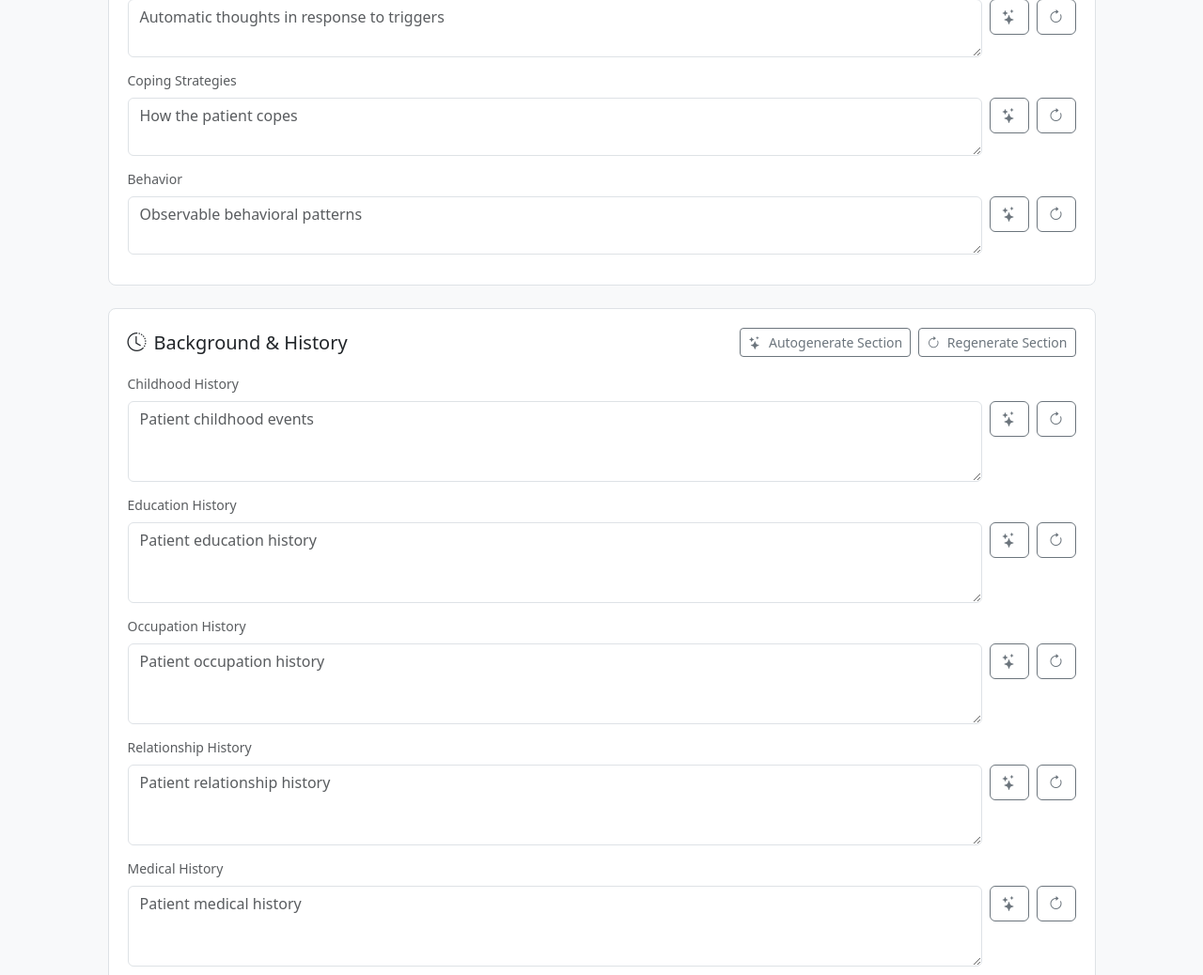
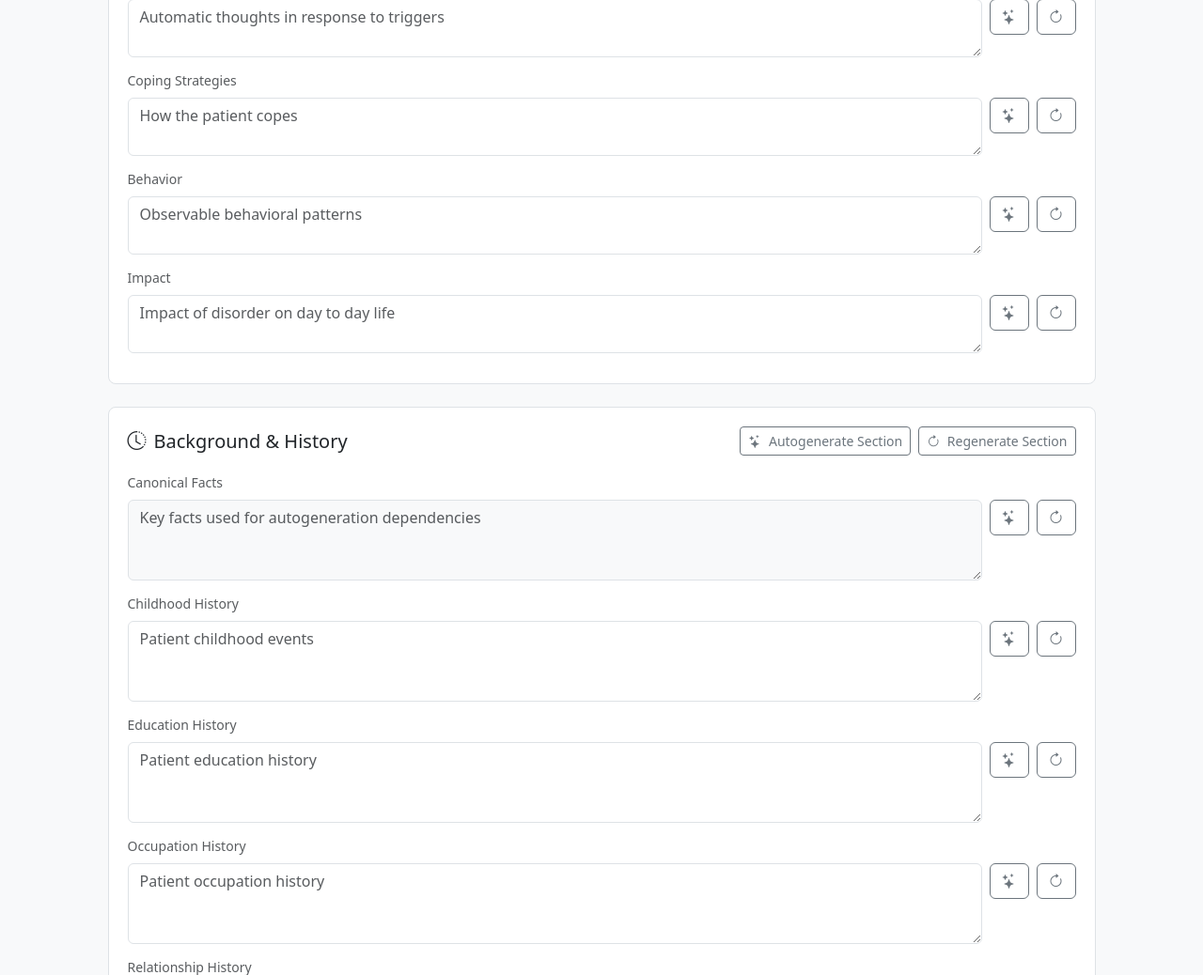
Before and after one commit to akshaj-24/synthetic-patient-v2, a Django app: page /chat/new/ in a window 1280 px wide. Shown: the part 1885-2923 px from the top of the page at 94% size. Run offline with Django 5.2, Linux system fonts and the light colour scheme; the visitor is signed in with stand-in values (Sample User, id 1); data comes from the database, SQL or seed files in the repository.

Commit message:
added impacts and canonical facts fields to patient

```diff
--- a/UI/static/js/scripts.js
+++ b/UI/static/js/scripts.js
@@ -21,23 +21,25 @@ const sectionFields = {
         { id: 'helpless_beliefs',    deps: [] },
         { id: 'unlovable_beliefs',   deps: [] },
         { id: 'worthless_beliefs',   deps: [] },
-        { id: 'intermediate_belief', deps: ['name', 'age', 'ethnicity', 'gender', 'marital_status', 'education', 'occupation', 'disorder', 'type', 'base_emotions', 'helpless_beliefs', 'unlovable_beliefs', 'worthless_beliefs', 'children', 'grandchildren'] },
-        { id: 'trigger',             deps: ['name', 'age', 'ethnicity', 'gender', 'marital_status', 'education', 'occupation', 'disorder', 'type', 'base_emotions', 'helpless_beliefs', 'unlovable_beliefs', 'worthless_beliefs', 'intermediate_belief', 'children', 'grandchildren'] },
-        { id: 'auto_thoughts',       deps: ['name', 'age', 'ethnicity', 'gender', 'marital_status', 'education', 'occupation', 'disorder', 'type', 'base_emotions', 'helpless_beliefs', 'unlovable_beliefs', 'worthless_beliefs', 'intermediate_belief', 'trigger', 'children', 'grandchildren'] },
-        { id: 'intake',              deps: ['name', 'age', 'ethnicity', 'gender', 'marital_status', 'education', 'occupation', 'disorder', 'type', 'base_emotions', 'helpless_beliefs', 'unlovable_beliefs', 'worthless_beliefs', 'intermediate_belief', 'trigger', 'children', 'grandchildren', 'auto_thoughts'] },
-        { id: 'coping_strategies',   deps: ['name', 'age', 'ethnicity', 'gender', 'marital_status', 'education', 'occupation', 'disorder', 'type', 'base_emotions', 'helpless_beliefs', 'unlovable_beliefs', 'worthless_beliefs', 'intermediate_belief', 'trigger', 'intake', 'auto_thoughts', 'children', 'grandchildren'] },
-        { id: 'behavior',            deps: ['name', 'age', 'ethnicity', 'gender', 'marital_status', 'education', 'occupation', 'disorder', 'type', 'base_emotions', 'helpless_beliefs', 'unlovable_beliefs', 'worthless_beliefs', 'intermediate_belief', 'trigger', 'intake', 'auto_thoughts', 'coping_strategies', 'children', 'grandchildren'] },
+        { id: 'intermediate_belief', deps: ['age', 'gender', 'name', 'ethnicity', 'marital_status', 'children', 'grandchildren', 'education', 'occupation', 'disorder', 'type', 'base_emotions', 'helpless_beliefs', 'unlovable_beliefs', 'worthless_beliefs'] },
+        { id: 'trigger',             deps: ['age', 'gender', 'name', 'ethnicity', 'marital_status', 'children', 'grandchildren', 'education', 'occupation', 'disorder', 'type', 'base_emotions', 'helpless_beliefs', 'unlovable_beliefs', 'worthless_beliefs', 'intermediate_belief'] },
+        { id: 'auto_thoughts',       deps: ['age', 'gender', 'name', 'ethnicity', 'marital_status', 'children', 'grandchildren', 'education', 'occupation', 'disorder', 'type', 'base_emotions', 'helpless_beliefs', 'unlovable_beliefs', 'worthless_beliefs', 'intermediate_belief', 'trigger'] },
+        { id: 'coping_strategies',   deps: ['age', 'gender', 'name', 'ethnicity', 'marital_status', 'children', 'grandchildren', 'education', 'occupation', 'disorder', 'type', 'base_emotions', 'helpless_beliefs', 'unlovable_beliefs', 'worthless_beliefs', 'intermediate_belief', 'trigger', 'auto_thoughts'] },
+        { id: 'behavior',            deps: ['age', 'gender', 'name', 'ethnicity', 'marital_status', 'children', 'grandchildren', 'education', 'occupation', 'disorder', 'type', 'base_emotions', 'helpless_beliefs', 'unlovable_beliefs', 'worthless_beliefs', 'intermediate_belief', 'trigger', 'auto_thoughts', 'coping_strategies'] },
+        { id: 'impact',              deps: ['age', 'gender', 'name', 'ethnicity', 'marital_status', 'children', 'grandchildren', 'education', 'occupation', 'disorder', 'type', 'base_emotions', 'helpless_beliefs', 'unlovable_beliefs', 'worthless_beliefs', 'intermediate_belief', 'trigger', 'auto_thoughts', 'coping_strategies', 'behavior'] },
+        { id: 'intake',              deps: ['age', 'gender', 'name', 'ethnicity', 'marital_status', 'children', 'grandchildren', 'education', 'occupation', 'disorder', 'type', 'base_emotions', 'helpless_beliefs', 'unlovable_beliefs', 'worthless_beliefs', 'intermediate_belief', 'trigger', 'auto_thoughts', 'coping_strategies', 'behavior', 'impact'] },
+
     ],
     background: [
-        { id: 'childhood_history',    deps: ['name', 'age', 'ethnicity', 'gender', 'children', 'grandchildren', 'marital_status', 'education', 'occupation', 'disorder', 'type', 'base_emotions', 'helpless_beliefs', 'unlovable_beliefs', 'worthless_beliefs', 'intermediate_belief', 'trigger', 'intake', 'auto_thoughts', 'coping_strategies', 'behavior'] },
-        { id: 'education_history',    deps: ['name', 'age', 'ethnicity', 'gender', 'children', 'grandchildren', 'marital_status', 'education', 'occupation', 'disorder', 'type', 'base_emotions', 'helpless_beliefs', 'unlovable_beliefs', 'worthless_beliefs', 'intermediate_belief', 'trigger', 'intake', 'auto_thoughts', 'coping_strategies', 'behavior', 'childhood_history'] },
-        { id: 'occupation_history',   deps: ['name', 'age', 'ethnicity', 'gender', 'children', 'grandchildren', 'marital_status', 'education', 'occupation', 'disorder', 'type', 'base_emotions', 'helpless_beliefs', 'unlovable_beliefs', 'worthless_beliefs', 'intermediate_belief', 'trigger', 'intake', 'auto_thoughts', 'coping_strategies', 'behavior', 'childhood_history', 'education_history'] },
-        { id: 'relationship_history', deps: ['name', 'age', 'ethnicity', 'gender', 'children', 'grandchildren', 'marital_status', 'education', 'occupation', 'disorder', 'type', 'base_emotions', 'helpless_beliefs', 'unlovable_beliefs', 'worthless_beliefs', 'intermediate_belief', 'trigger', 'intake', 'auto_thoughts', 'coping_strategies', 'behavior', 'childhood_history', 'education_history', 'occupation_history'] },
-        { id: 'medical_history',      deps: ['name', 'age', 'ethnicity', 'gender', 'children', 'grandchildren', 'marital_status', 'education', 'occupation', 'disorder', 'type', 'base_emotions', 'helpless_beliefs', 'unlovable_beliefs', 'worthless_beliefs', 'intermediate_belief', 'trigger', 'intake', 'auto_thoughts', 'coping_strategies', 'behavior', 'childhood_history', 'education_history', 'occupation_history', 'relationship_history'] },
-        { id: 'personal_history',     deps: ['name', 'age', 'ethnicity', 'gender', 'children', 'grandchildren', 'marital_status', 'education', 'occupation', 'disorder', 'type', 'base_emotions', 'helpless_beliefs', 'unlovable_beliefs', 'worthless_beliefs', 'intermediate_belief', 'trigger', 'intake', 'auto_thoughts', 'coping_strategies', 'behavior', 'childhood_history', 'education_history', 'occupation_history', 'relationship_history', 'medical_history'] },
-        { id: 'family_tree',          deps: ['name', 'age', 'ethnicity', 'gender', 'children', 'grandchildren', 'marital_status', 'education', 'occupation', 'disorder', 'type', 'base_emotions', 'helpless_beliefs', 'unlovable_beliefs', 'worthless_beliefs', 'intermediate_belief', 'trigger', 'intake', 'auto_thoughts', 'coping_strategies', 'behavior', 'childhood_history', 'education_history', 'occupation_history', 'relationship_history', 'medical_history', 'personal_history'] },
-        { id: 'timeline',             deps: ['name', 'age', 'ethnicity', 'gender', 'children', 'grandchildren','marital_status', 'education', 'occupation', 'disorder', 'type', 'base_emotions', 'helpless_beliefs', 'unlovable_beliefs', 'worthless_beliefs', 'intermediate_belief', 'trigger', 'intake', 'auto_thoughts', 'coping_strategies', 'behavior', 'childhood_history', 'education_history', 'occupation_history', 'relationship_history', 'medical_history', 'personal_history', 'family_tree'] },
-        { id: 'session_history',      deps: ['name', 'age', 'ethnicity', 'gender', 'children', 'grandchildren', 'marital_status', 'education', 'occupation', 'disorder', 'type', 'base_emotions', 'helpless_beliefs', 'unlovable_beliefs', 'worthless_beliefs', 'intermediate_belief', 'trigger', 'intake', 'auto_thoughts', 'coping_strategies', 'behavior', 'childhood_history', 'education_history', 'occupation_history', 'relationship_history', 'medical_history', 'personal_history', 'family_tree', 'timeline'] },
+        { id: 'childhood_history',    deps: ['name', 'age', 'ethnicity', 'gender', 'children', 'grandchildren', 'marital_status', 'education', 'occupation', 'disorder', 'type', 'base_emotions', 'helpless_beliefs', 'unlovable_beliefs', 'worthless_beliefs', 'intermediate_belief', 'trigger', 'intake', 'auto_thoughts', 'coping_strategies', 'behavior', 'impact'] },
+        { id: 'education_history',    deps: ['name', 'age', 'ethnicity', 'gender', 'children', 'grandchildren', 'marital_status', 'education', 'occupation', 'disorder', 'type', 'base_emotions', 'helpless_beliefs', 'unlovable_beliefs', 'worthless_beliefs', 'intermediate_belief', 'trigger', 'intake', 'auto_thoughts', 'coping_strategies', 'behavior', 'childhood_history', 'impact'] },
+        { id: 'occupation_history',   deps: ['name', 'age', 'ethnicity', 'gender', 'children', 'grandchildren', 'marital_status', 'education', 'occupation', 'disorder', 'type', 'base_emotions', 'helpless_beliefs', 'unlovable_beliefs', 'worthless_beliefs', 'intermediate_belief', 'trigger', 'intake', 'auto_thoughts', 'coping_strategies', 'behavior', 'childhood_history', 'education_history', 'impact'] },
+        { id: 'relationship_history', deps: ['name', 'age', 'ethnicity', 'gender', 'children', 'grandchildren', 'marital_status', 'education', 'occupation', 'disorder', 'type', 'base_emotions', 'helpless_beliefs', 'unlovable_beliefs', 'worthless_beliefs', 'intermediate_belief', 'trigger', 'intake', 'auto_thoughts', 'coping_strategies', 'behavior', 'childhood_history', 'education_history', 'occupation_history', 'impact'] },
+        { id: 'medical_history',      deps: ['name', 'age', 'ethnicity', 'gender', 'children', 'grandchildren', 'marital_status', 'education', 'occupation', 'disorder', 'type', 'base_emotions', 'helpless_beliefs', 'unlovable_beliefs', 'worthless_beliefs', 'intermediate_belief', 'trigger', 'intake', 'auto_thoughts', 'coping_strategies', 'behavior', 'childhood_history', 'education_history', 'occupation_history', 'relationship_history', 'impact'] },
+        { id: 'personal_history',     deps: ['name', 'age', 'ethnicity', 'gender', 'children', 'grandchildren', 'marital_status', 'education', 'occupation', 'disorder', 'type', 'base_emotions', 'helpless_beliefs', 'unlovable_beliefs', 'worthless_beliefs', 'intermediate_belief', 'trigger', 'intake', 'auto_thoughts', 'coping_strategies', 'behavior', 'childhood_history', 'education_history', 'occupation_history', 'relationship_history', 'medical_history', 'impact'] },
+        { id: 'family_tree',          deps: ['name', 'age', 'ethnicity', 'gender', 'children', 'grandchildren', 'marital_status', 'education', 'occupation', 'disorder', 'type', 'base_emotions', 'helpless_beliefs', 'unlovable_beliefs', 'worthless_beliefs', 'intermediate_belief', 'trigger', 'intake', 'auto_thoughts', 'coping_strategies', 'behavior', 'childhood_history', 'education_history', 'occupation_history', 'relationship_history', 'medical_history', 'personal_history', 'impact'] },
+        { id: 'timeline',             deps: ['name', 'age', 'ethnicity', 'gender', 'children', 'grandchildren','marital_status', 'education', 'occupation', 'disorder', 'type', 'base_emotions', 'helpless_beliefs', 'unlovable_beliefs', 'worthless_beliefs', 'intermediate_belief', 'trigger', 'intake', 'auto_thoughts', 'coping_strategies', 'behavior', 'childhood_history', 'education_history', 'occupation_history', 'relationship_history', 'medical_history', 'personal_history', 'family_tree', 'impact'] },
+        { id: 'session_history',      deps: ['name', 'age', 'ethnicity', 'gender', 'children', 'grandchildren', 'marital_status', 'education', 'occupation', 'disorder', 'type', 'base_emotions', 'helpless_beliefs', 'unlovable_beliefs', 'worthless_beliefs', 'intermediate_belief', 'trigger', 'intake', 'auto_thoughts', 'coping_strategies', 'behavior', 'childhood_history', 'education_history', 'occupation_history', 'relationship_history', 'medical_history', 'personal_history', 'family_tree', 'timeline', 'impact'] },
     ],
     narrative: [
         { id: 'vignette', deps: ['name', 'age', 'ethnicity', 'gender', 'children', 'grandchildren', 'marital_status', 'education', 'occupation', 'disorder', 'type', 'base_emotions', 'helpless_beliefs', 'unlovable_beliefs', 'worthless_beliefs', 'intermediate_belief', 'trigger', 'intake', 'auto_thoughts', 'coping_strategies', 'behavior', 'childhood_history', 'education_history', 'occupation_history', 'relationship_history', 'medical_history', 'personal_history', 'family_tree', 'timeline', 'session_history'] },
@@ -116,7 +118,7 @@ function setLoading(el, loading) {
         if (el.tagName !== 'SELECT') el.placeholder = 'Generating...';
     } else {
         el.classList.remove('field-loading');
-        el.disabled = false;
+        if (!el.dataset.locked) el.disabled = false;
     }
 }
 
--- a/UI/templates/chat/new_interview.html
+++ b/UI/templates/chat/new_interview.html
@@ -353,7 +353,18 @@
           <button type="button" class="btn btn-outline-secondary btn-gen" onclick="regenField('behavior')" title="Clear and regenerate"><i class="bi bi-arrow-clockwise"></i></button>
         </div>
       </div>
+
+            <div class="field-wrap">
+        <label class="form-label small text-muted">Impact</label>
+        <div class="field-row">
+          <div class="field-input"><textarea id="impact" name="impact" class="form-control" rows="2" placeholder="Impact of disorder on day to day life"></textarea></div>
+          <button type="button" class="btn btn-outline-secondary btn-gen" onclick="generateField('impact', getDeps('impact'))"><i class="bi bi-stars"></i></button>
+          <button type="button" class="btn btn-outline-secondary btn-gen" onclick="regenField('impact')" title="Clear and regenerate"><i class="bi bi-arrow-clockwise"></i></button>
+        </div>
+      </div>
     </div>
+
+
 
     <!-- ── SECTION 4: Background & History ── -->
     <div class="section-card">
@@ -366,6 +377,15 @@
           <button type="button" class="btn btn-sm btn-outline-secondary" onclick="regenSection('background')" title="Clear and regenerate all fields in this section">
             <i class="bi bi-arrow-clockwise me-1"></i> Regenerate Section
           </button>
+        </div>
+      </div>
+
+      <div class="field-wrap">
+        <label class="form-label small text-muted">Canonical Facts</label>
+        <div class="field-row">
+          <div class="field-input"><textarea id="canonical_facts" name="canonical_facts" class="form-control" rows="3" placeholder="Key facts used for autogeneration dependencies" readonly style="background:#f8f9fa; cursor:default;"></textarea></div>
+          <button type="button" class="btn btn-outline-secondary btn-gen" onclick="generateField('canonical_facts', getDeps('canonical_facts'))" ><i class="bi bi-stars"></i></button>
+          <button type="button" class="btn btn-outline-secondary btn-gen" onclick="regenField('canonical_facts')" title="Clear and regenerate"><i class="bi bi-arrow-clockwise"></i></button>
         </div>
       </div>
 
@@ -423,14 +443,7 @@
         </div>
       </div>
 
-      <div class="field-wrap">
-        <label class="form-label small text-muted">Session History</label>
-        <div class="field-row">
-          <div class="field-input"><textarea id="session_history" name="session_history" class="form-control" rows="3" placeholder="Patient session history: If you want to simulate a follow up session please provide a brief summary of what you discussed previously OR instructions for auto generation. Blank auto-generation will assume no prior sessions."></textarea></div>
-          <button type="button" class="btn btn-outline-secondary btn-gen" onclick="generateField('session_history', getDeps('session_history'))"><i class="bi bi-stars"></i></button>
-          <button type="button" class="btn btn-outline-secondary btn-gen" onclick="regenField('session_history')" title="Clear and regenerate"><i class="bi bi-arrow-clockwise"></i></button>
-        </div>
-      </div>
+
 
       <div class="field-wrap">
         <label class="form-label small text-muted">Family Tree</label>
@@ -447,6 +460,15 @@
           <div class="field-input"><textarea id="timeline" name="timeline" class="form-control" rows="3" placeholder="Key life events in chronological order"></textarea></div>
           <button type="button" class="btn btn-outline-secondary btn-gen" onclick="generateField('timeline', getDeps('timeline'))"><i class="bi bi-stars"></i></button>
           <button type="button" class="btn btn-outline-secondary btn-gen" onclick="regenField('timeline')" title="Clear and regenerate"><i class="bi bi-arrow-clockwise"></i></button>
+        </div>
+      </div>
+
+            <div class="field-wrap">
+        <label class="form-label small text-muted">Session History</label>
+        <div class="field-row">
+          <div class="field-input"><textarea id="session_history" name="session_history" class="form-control" rows="3" placeholder="Patient session history: If you want to simulate a follow up session please provide a brief summary of what you discussed previously OR instructions for auto generation. Blank auto-generation will assume no prior sessions."></textarea></div>
+          <button type="button" class="btn btn-outline-secondary btn-gen" onclick="generateField('session_history', getDeps('session_history'))"><i class="bi bi-stars"></i></button>
+          <button type="button" class="btn btn-outline-secondary btn-gen" onclick="regenField('session_history')" title="Clear and regenerate"><i class="bi bi-arrow-clockwise"></i></button>
         </div>
       </div>
     </div>
--- a/backend/apps/chat/models.py
+++ b/backend/apps/chat/models.py
@@ -47,6 +47,7 @@ class Patient(models.Model):
     grandchildren        = models.IntegerField(blank=True)
 
     # History (split)
+    canonical_facts     = models.TextField(blank=True)  # Single string of key facts used for autogeneration dependencies (not editable by user)
     childhood_history    = models.TextField(blank=True)
     education_history    = models.TextField(blank=True)
     occupation_history   = models.TextField(blank=True)
@@ -64,6 +65,7 @@ class Patient(models.Model):
     auto_thoughts        = models.TextField(blank=True)
     base_emotions        = models.JSONField(default=list, blank=True)
     behavior             = models.TextField(blank=True)
+    impact               = models.TextField(blank=True)
     intake               = models.TextField(blank=True)
     vignette             = models.TextField(blank=True)
     family_tree          = models.TextField(blank=True)
```
Also changed, not shown: backend/apps/chat/autogenerate_profile.py (+51 -5 lines), 1 other file.
